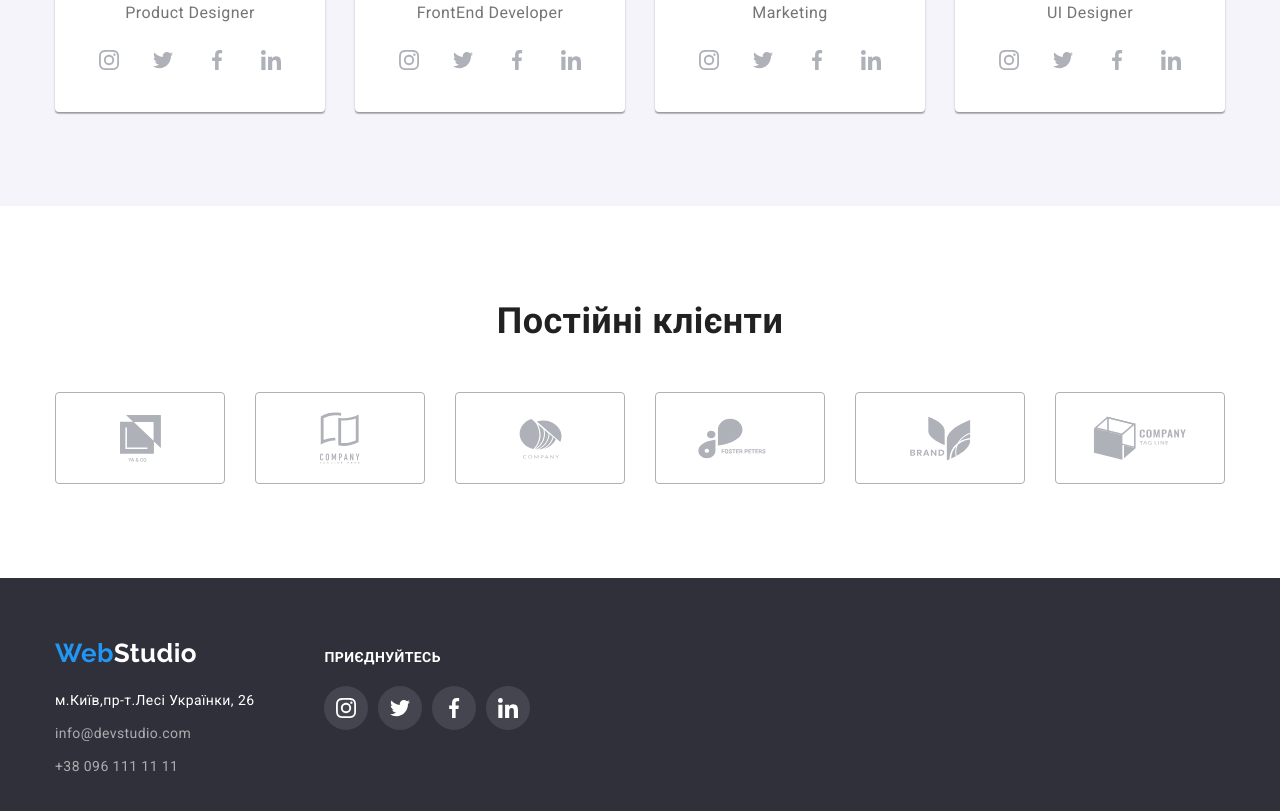
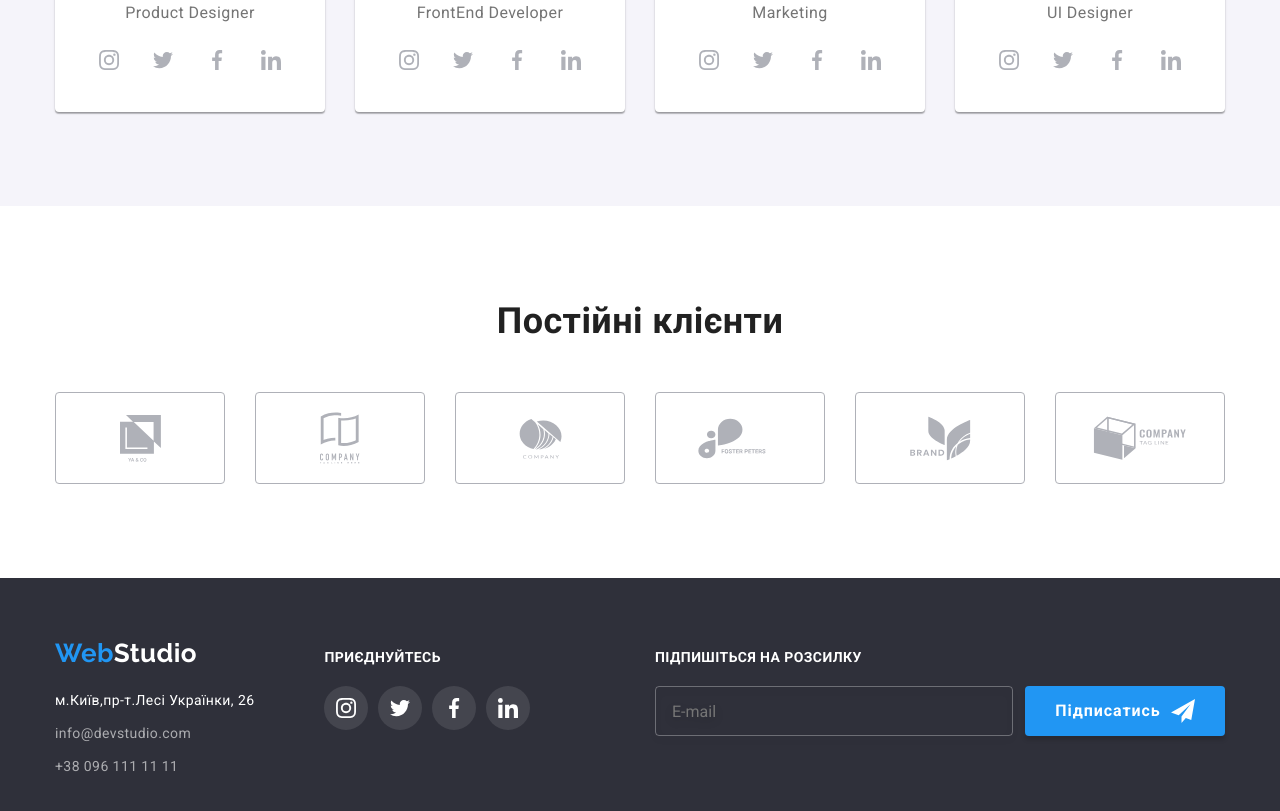
Before and after one commit to hizhy/-goit-markup-hw-06, a plain HTML site: page index.html in a window 1280 px wide. Shown: the part 2100-2911 px from the top of the page. Drawn offline with nearby package versions, Linux system fonts and the light colour scheme.

Commit message:
footer subscribe, anim ->finish

```diff
--- a/css/styles.css
+++ b/css/styles.css
@@ -441,6 +441,7 @@ img {
 .down-info {
 	display: flex;
 	align-items: baseline;
+	/* justify-content: space-between; */
 }
 .adrress-part {
 	margin-right: 70px;
@@ -494,6 +495,40 @@ img {
 /* .socials-icon {
 	fill: currentColor;
 } */
+.subscribe-part {
+	margin-left: auto;
+}
+.subs-form {
+	display: flex;
+	justify-content: center;
+	align-items: center;
+}
+.subs-input {
+	display: flex;
+	align-items: center;
+	width: 358px;
+	height: 50px;
+	padding: 0 16px;
+	color: rgba(255, 255, 255, 0.6);
+	font-size: 16px;
+	line-height: 1.25;
+	margin-right: 12px;
+	background-color: inherit;
+	border: 1px solid rgba(255, 255, 255, 0.3);
+	filter: drop-shadow(0px 4px 4px rgba(0, 0, 0, 0.15));
+	border-radius: 4px;
+	outline: none;
+}
+.subs-button {
+	display: flex;
+	align-items: center;
+	justify-content: center;
+	gap: 10px;
+}
+.subs-icon {
+	fill: currentColor;
+}
+/* -footer styles end- */
 
 /* portfolio styles */
 .portfolio {
@@ -645,6 +680,7 @@ img {
 	border: 1px solid rgba(0, 0, 0, 0.1);
 	background-color: inherit;
 	cursor: pointer;
+	transition: fill var(--anim);
 }
 .close-button:hover,
 .close-button:focus {
@@ -678,7 +714,7 @@ img {
 }
 .box-element {
 	position: relative;
-	outline: 1px solid lawngreen;
+	/* outline: 1px solid lawngreen; */
 }
 .box-element:not(:last-child) {
 	margin-bottom: 28px;
@@ -691,12 +727,13 @@ img {
 	font-size: 12px;
 	letter-spacing: 0.01em;
 	line-height: 1.17;
-	outline: 1px solid orange;
+	/* outline: 1px solid orange; */
 }
 .icon-input {
 	position: absolute;
 	top: 11px;
 	left: 12px;
+	transition: fill var(--anim);
 }
 .input-field {
 	width: 100%;
@@ -709,7 +746,8 @@ img {
 	border-radius: 4px;
 	font-size: 14px;
 	cursor: pointer;
-	outline: 1px solid red;
+	transition: border var(--anim);
+	/* outline: 1px solid red; */
 }
 
 /* .input-field:hover, */
@@ -746,6 +784,7 @@ img {
 	border: 1px solid var(--sec-text-color);
 	border-radius: 2px;
 	margin-right: 7px;
+	transition: background-color var(--anim), border var(--anim);
 }
 .policy {
 	line-height: 1.46;
--- a/index.html
+++ b/index.html
@@ -485,6 +485,19 @@
 						</li>
 					</ul>
 				</div>
+				<div class="subscribe-part">
+					<p class="footer-subtitle">підпишіться на розсилку</p>
+					<form class="subs-form">
+						<label for="your-mail"></label>
+						<input class="subs-input" type="email" name="mail" id="your-mail" placeholder="E-mail" />
+						<button class="hero-button subs-button" type="submit"
+							>Підписатись
+							<svg class="subs-icon" width="24px" height="24px">
+								<use href="./images/sprite.svg#icon-send"></use>
+							</svg>
+						</button>
+					</form>
+				</div>
 			</div>
 		</footer>
 
```
Also changed, not shown: portfolio.html (+13 -0 lines).
